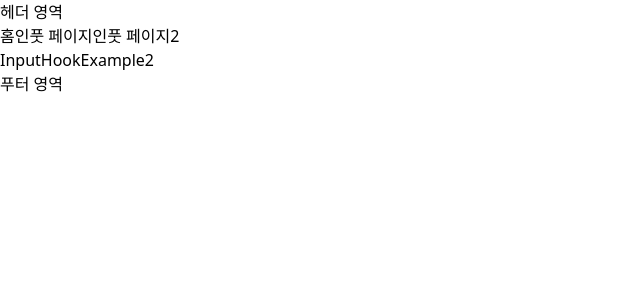
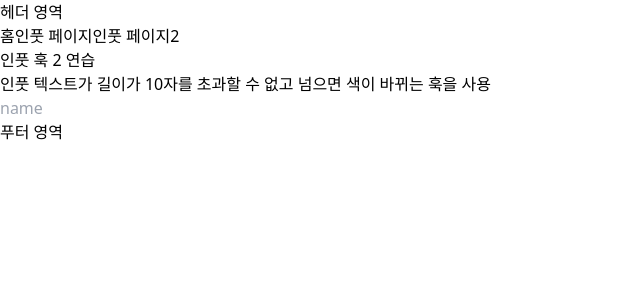
Before and after one commit to gitjoyoung/react-study-custom-hooks, a React (Vite) app: page /input-hook-example2 in a window 1280 px wide. Shown: the top 300 px of the page, without its empty margins (0-640 px from the left). Built offline with nearby package versions, Linux system fonts and the light colour scheme.

Commit message:
feat: useInput 훅 2 생성

```diff
--- /dev/null
+++ b/src/hooks/useInput2.tsx
@@ -0,0 +1,24 @@
+import React from "react";
+
+export const useInput2 = (
+  initialValue: string,
+  validator: (value: string) => boolean
+) => {
+  const [value, setValue] = React.useState(initialValue);
+  const [style, setStyle] = React.useState({ backgroundColor: "white" });
+  const onChange = (e: React.ChangeEvent<HTMLInputElement>) => {
+    const value = e.target.value;
+    console.log(value);
+    const isValid = validator(value);
+    if (isValid) {
+      setValue(value);
+    }
+    setStyle({ backgroundColor: isValid ? "white" : "red" });
+  };
+
+  return {
+    value,
+    onChange,
+    style,
+  };
+};
--- a/src/pages/InputHookExample2/InputHookExample2.tsx
+++ b/src/pages/InputHookExample2/InputHookExample2.tsx
@@ -1,5 +1,15 @@
-import React from "react";
+import { useInput2 } from "@/hooks/useInput2";
 
 export default function InputHookExample2() {
-  return <div>InputHookExample2</div>;
+  const maxlenth = (value: string): boolean => value.length < 10;
+  const name = useInput2("", maxlenth);
+  return (
+    <div>
+      <h1>인풋 훅 2 연습</h1>
+      <p>
+        인풋 텍스트가 길이가 10자를 초과할 수 없고 넘으면 색이 바뀌는 훅을 사용
+      </p>
+      <input type="text" placeholder="name" {...name} />
+    </div>
+  );
 }
```
